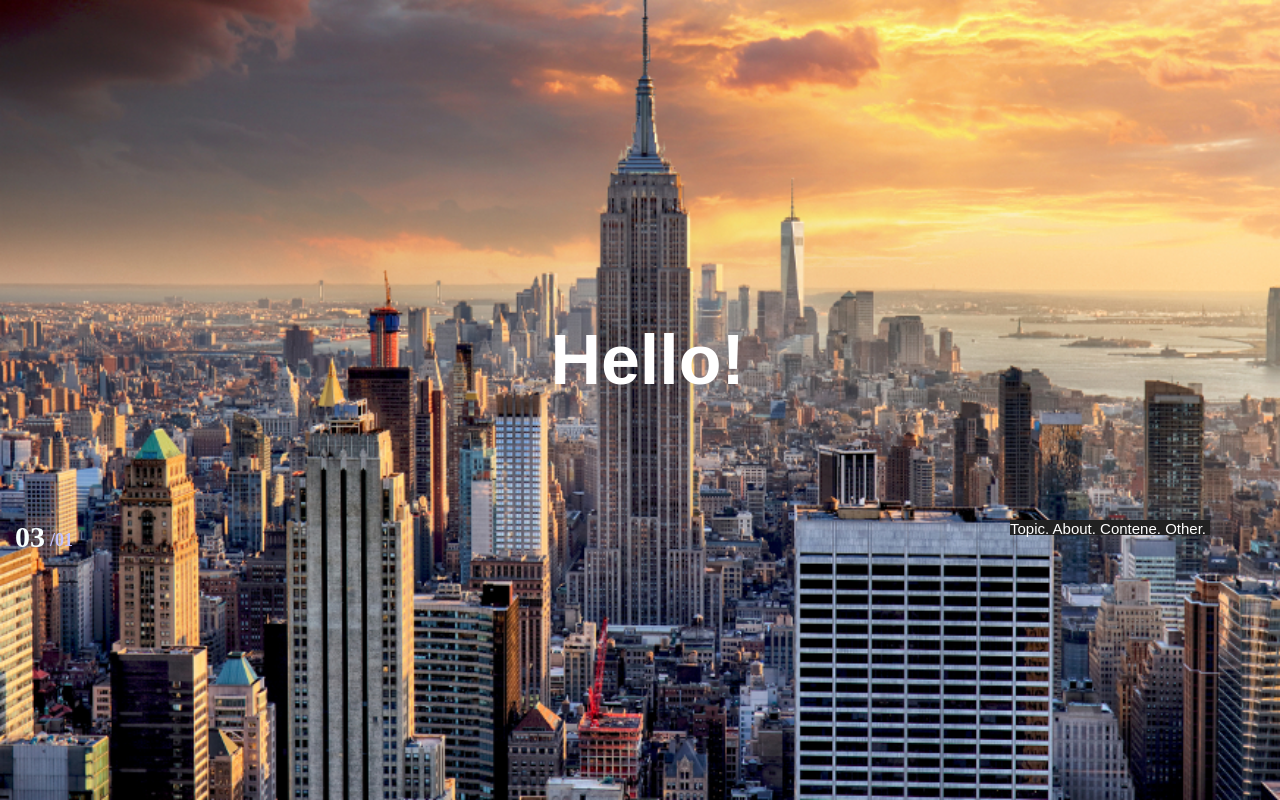
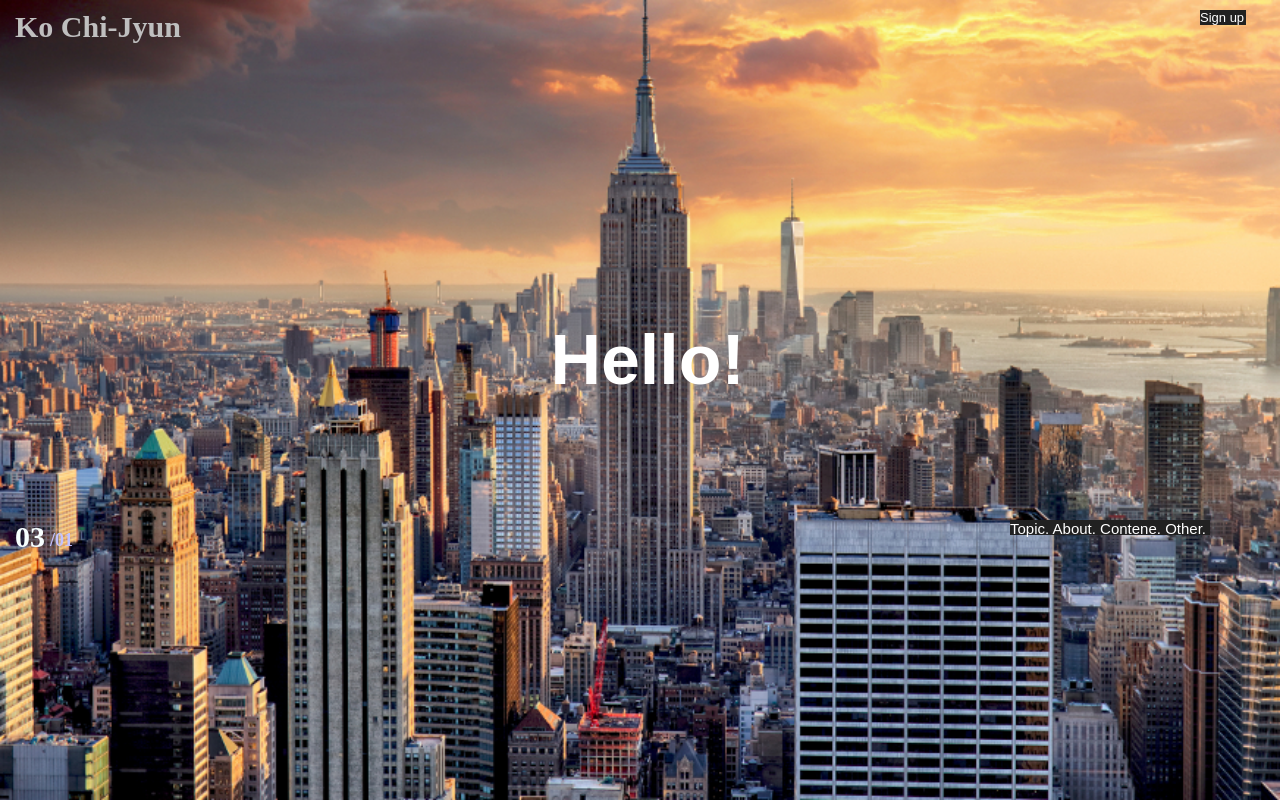
Before and after one commit to Ko0105/UIDD2019, a plain HTML site: page hw1/test.html in a window 1280 px wide. Drawn offline with Linux system fonts and the light colour scheme.

Commit message:
Update test.html

```diff
--- a/hw1/test.html
+++ b/hw1/test.html
@@ -18,7 +18,7 @@
       width:46px;
       height:15px;
       background:#212121;
-      position:absolute;top:-100px;left:1200px;
+      position:absolute;top:10px;left:1200px;
       color:#8C8C8C;
       font-size:13px;
       font-family:sans-serif;
@@ -44,7 +44,7 @@
      }
 
      #name{
-       position:absolute;top:-40px;left:15px;
+       position:absolute;top:10px;left:15px;
        font-size:30px;
        font-weight:bold;
        color:#BFBFBF;
```
